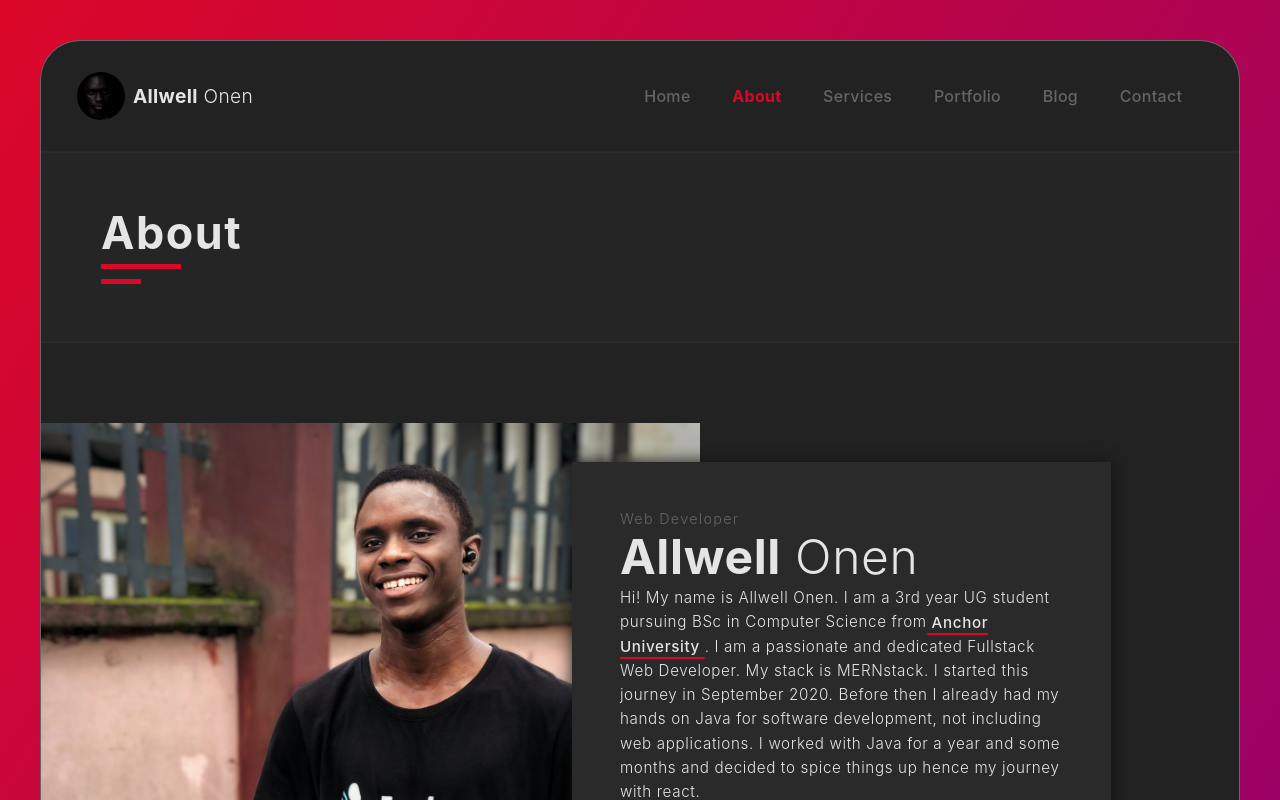
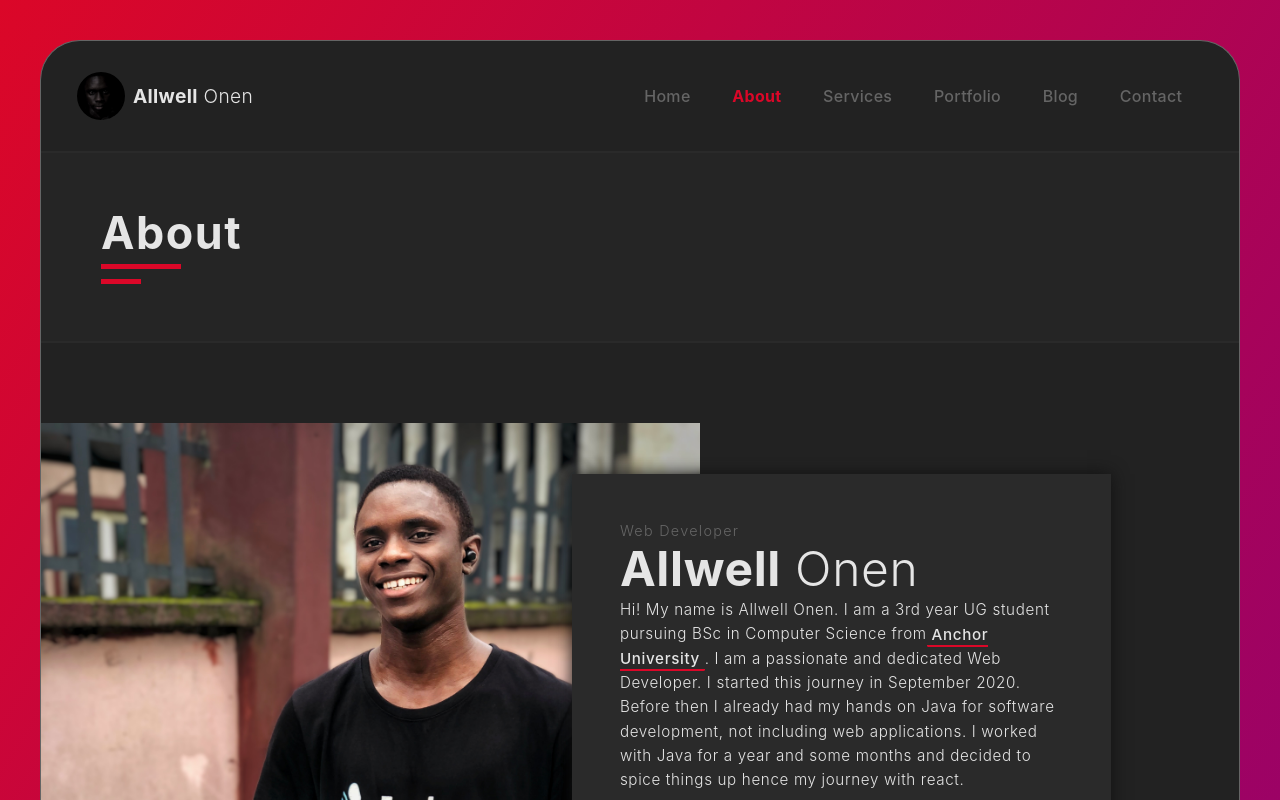
Before and after one commit to allwells/portfolio, a Next.js app: page /about in a window 1280 px wide. Shown: the top 800 px of the page. Built offline with nearby package versions, Linux system fonts and the light colour scheme.

Commit message:
Adjust portfolio contents
Signed-off-by: Allwell Onen <aleenfestus@gmail.com>

```diff
--- a/bundles/views/AboutPage.tsx
+++ b/bundles/views/AboutPage.tsx
@@ -32,11 +32,11 @@ const AboutMe = () => {
             <a id="schoolLink" href="https://aul.edu.ng" target="_blank">
               Anchor University
             </a>
-            . I am a passionate and dedicated Fullstack Web Developer. My stack
-            is MERNstack. I started this journey in September 2020. Before then
-            I already had my hands on Java for software development, not
-            including web applications. I worked with Java for a year and some
-            months and decided to spice things up hence my journey with react.
+            . I am a passionate and dedicated Web Developer. I started this
+            journey in September 2020. Before then I already had my hands on
+            Java for software development, not including web applications. I
+            worked with Java for a year and some months and decided to spice
+            things up hence my journey with react.
           </p>
 
           <div className="buttons">
--- a/bundles/views/PortfolioPage.tsx
+++ b/bundles/views/PortfolioPage.tsx
@@ -12,7 +12,7 @@ export default function PortfolioPage() {
     { name: "java" },
     { name: "python" },
     { name: "typescript" },
-    { name: "javascript" },
+    { name: "javascript" }
   ];
 
   React.useEffect(() => {
@@ -51,6 +51,7 @@ const TabItems = ({ itemName, handleTabClick }) => {
 const Projects = ({ filter, project }) => {
   if (filter === "" || filter === "all") {
     return (
+      <div className="portCon">
         <ul className="portfolioContents">
           {project.map((data: any) => {
             return (
@@ -64,10 +65,12 @@ const Projects = ({ filter, project }) => {
             );
           })}
         </ul>
+      </div>
     );
   }
 
   return (
+    <div className="portCon">
       <ul className="portfolioContents">
         {project.map((data: any) => {
           if (data.label === filter) {
@@ -83,5 +86,6 @@ const Projects = ({ filter, project }) => {
           }
         })}
       </ul>
+    </div>
   );
 };
```
Also changed, not shown: styles/portfolio.style.ts (+8 -1 lines), 1 other file (tests, documents, lock files or other folders). Lines whose indentation alone changed are shown as unchanged.
